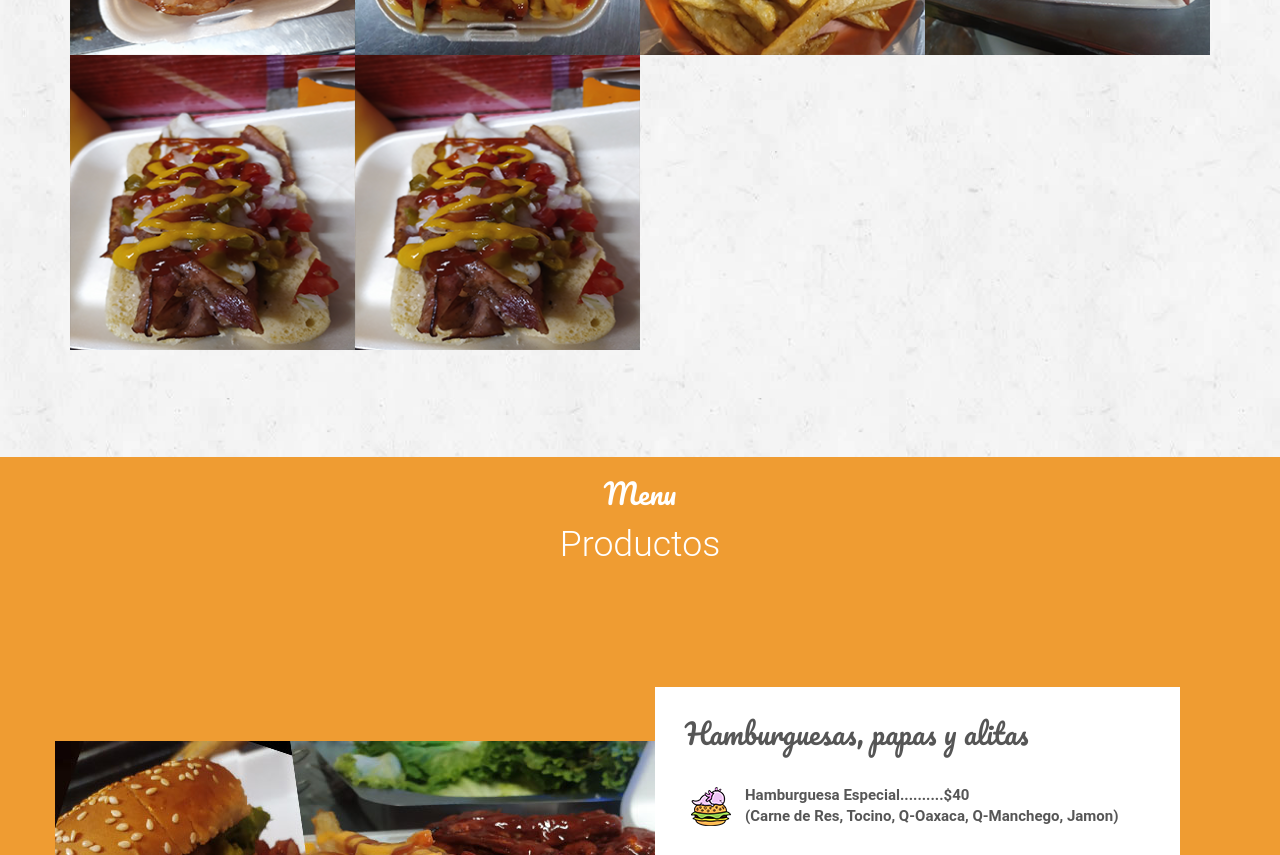
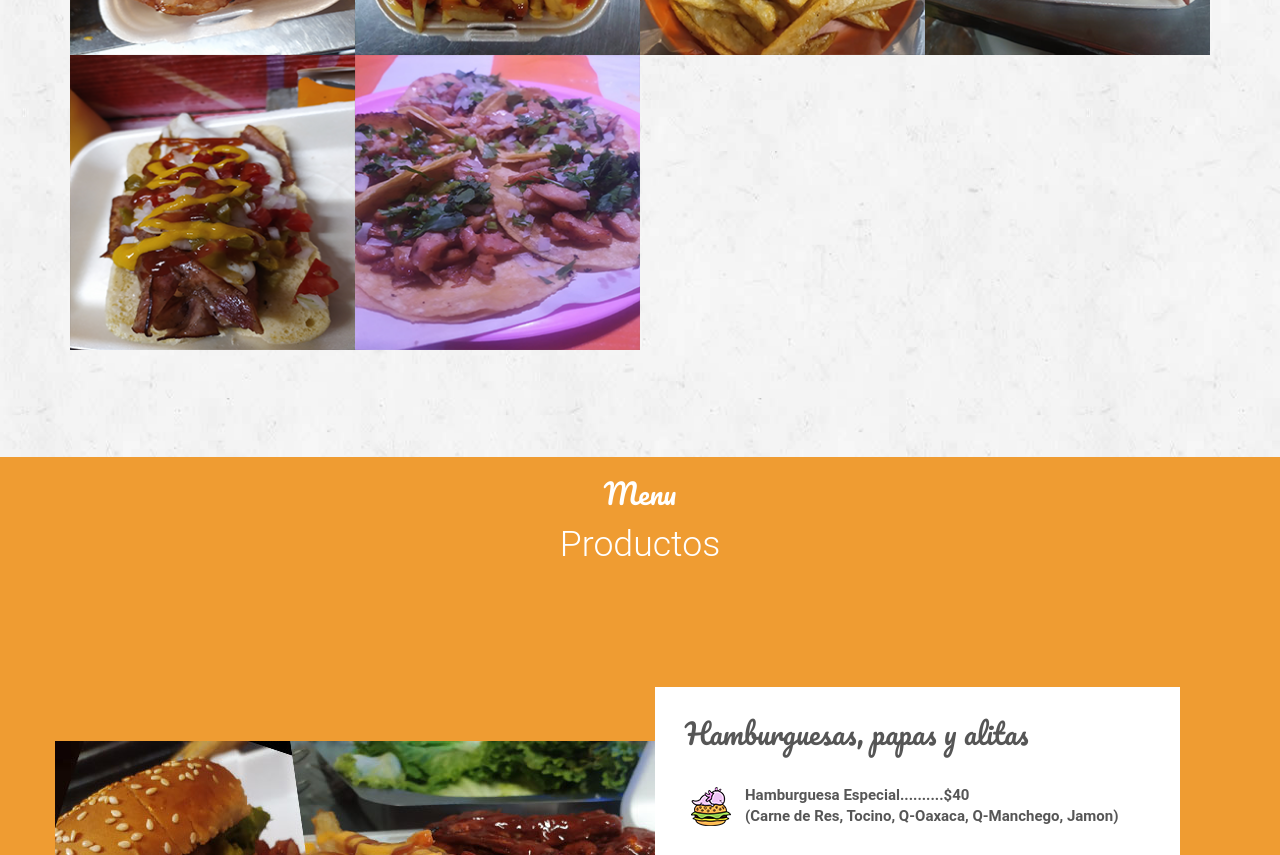
Before and after one commit to Ajolotbf/Ajolotbfood, a plain HTML site: page index.html in a window 1280 px wide. Shown: the part 2793-3648 px from the top of the page. Drawn offline with Linux system fonts and the light colour scheme.

Commit message:
Update index.html

```diff
--- a/index.html
+++ b/index.html
@@ -244,7 +244,7 @@
                                 </div>
 
 				    <div class="col-md-3 col-sm-4 col-xs-6 single_portfolio_text">
-                                    <img src="assets/images/p9.png" alt="" />
+                                    <img src="assets/images/p10.png" alt="" />
                                     <div class="portfolio_images_overlay text-center">
                                         <h6>Tacos</h6>
                                         <p class="product_price">$12 c/u</p>
```
